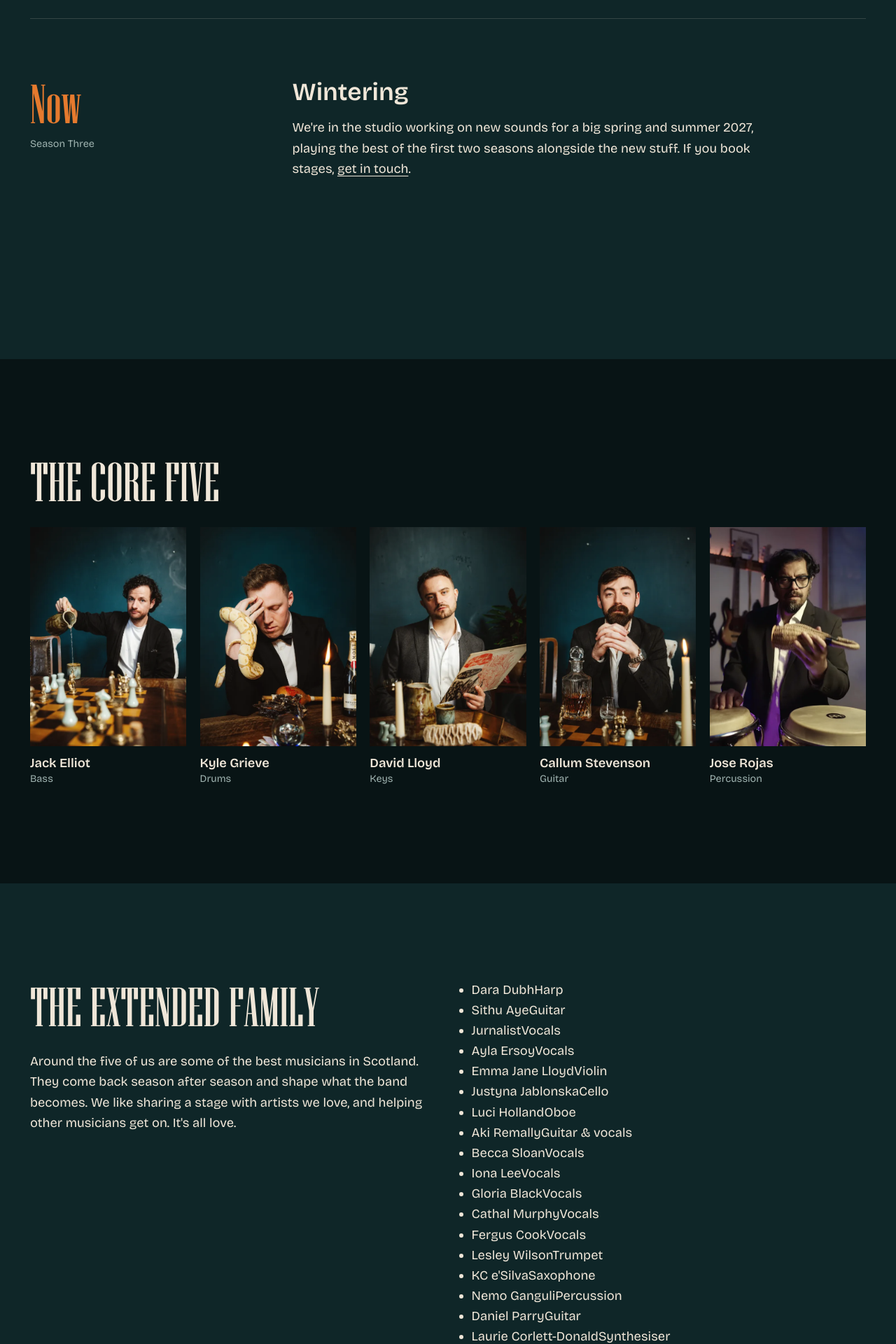
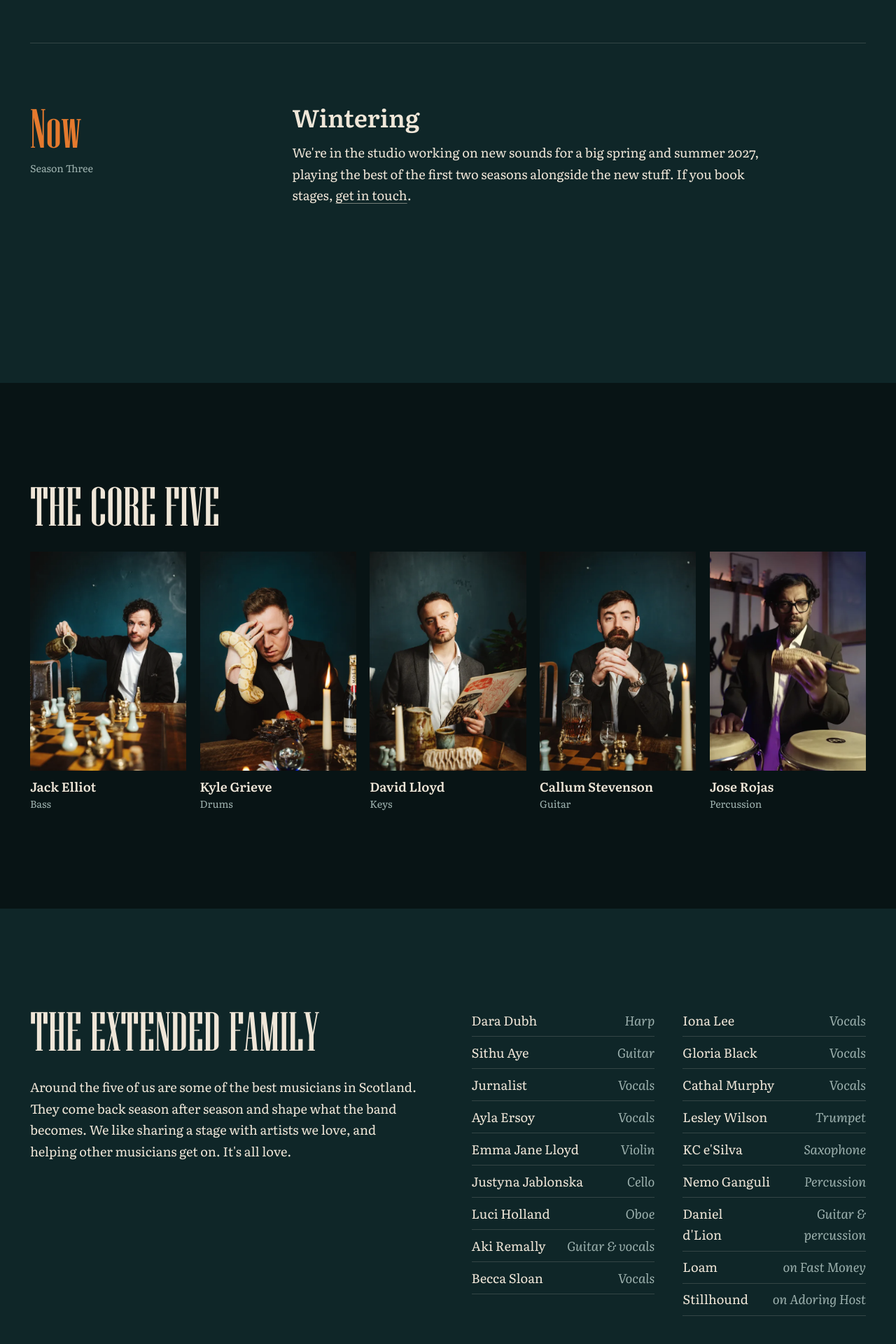
Before and after one commit to JackOsc/SK_website, a WordPress theme: template slowkarma/page-story.php in a window 1280 px wide. Shown: the part 4080-6000 px from the top of the page at 70% size. Run offline with PHP 8.4 and a stand-in for WordPress, Linux system fonts and the light colour scheme; the site name, menu and one post (Sample post) are stand-ins, and other content is empty.

Commit message:
Theme v1.3: Literata body type, linked extended family
- Body and voice lines set in Literata (replaces Bricolage and Fraunces)
- Collaborator names link to their own sites in the home family list,
  the Story roster and the finale credits
- Laurie Corlett-Donald and Fergus Cook credited as Stillhound; Daniel
  Parry credited as Daniel d'Lion, with no duplicates
- Restore Story roster styles

Co-Authored-By: Claude Opus 5.5 <noreply@anthropic.com>
Claude-Session: https://claude.ai/code/session_01XxGS2FxdE2QKWtPEBjf6Sg

```diff
--- a/slowkarma/assets/css/main.css
+++ b/slowkarma/assets/css/main.css
@@ -4,7 +4,7 @@
    (from the logo), Liquid Room gold, bone paper. Season One switches to the
    Voodoo Rooms poster's ink blue and cream.
    Type: Niagara Solid (the band's face) for headings and knockouts,
-   Bricolage Grotesque for reading, Fraunces italic for the band's voice.
+   Literata for reading, Literata italic for the band's voice.
    ========================================================================== */
 
 :root {
@@ -25,8 +25,8 @@
 	--accent-solid: var(--robe);
 
 	--display: "Niagara Solid", "Niagara", "Bodoni 72 Oldstyle", "Arial Narrow", sans-serif;
-	--sans: "Bricolage Grotesque", system-ui, -apple-system, "Segoe UI", Roboto, sans-serif;
-	--voice: "Fraunces", "Iowan Old Style", Georgia, serif;
+	--sans: "Literata", "Iowan Old Style", Georgia, serif;
+	--voice: "Literata", "Iowan Old Style", Georgia, serif;
 
 	--step--1: clamp(0.84rem, 0.82rem + 0.1vw, 0.9rem);
 	--step-0: clamp(1.02rem, 0.98rem + 0.2vw, 1.14rem);
@@ -82,7 +82,8 @@ body {
 	color: var(--ink);
 	font-family: var(--sans);
 	font-size: var(--step-0);
-	line-height: 1.6;
+	line-height: 1.68;
+	font-variant-numeric: oldstyle-nums;
 	-webkit-font-smoothing: antialiased;
 	-moz-osx-font-smoothing: grayscale;
 	overflow-x: clip;
@@ -114,6 +115,7 @@ img {
 a {
 	color: inherit;
 	text-decoration-thickness: 1px;
+	text-decoration-color: color-mix(in srgb, currentColor 45%, transparent);
 	text-underline-offset: 0.2em;
 }
 
@@ -2281,3 +2283,64 @@ body.menu-open .menu-toggle {
 		animation-duration: 0.01ms !important;
 	}
 }
+
+/* Linked names in the family lists */
+.person {
+	text-decoration: none;
+	background-image: linear-gradient(var(--accent), var(--accent));
+	background-size: 0 1px;
+	background-position: 0 100%;
+	background-repeat: no-repeat;
+	transition: background-size 0.3s var(--ease), color 0.2s;
+}
+
+.person:hover,
+.person:focus-visible {
+	color: var(--accent);
+	background-size: 100% 1px;
+}
+
+.family__list .person {
+	background-size: 0 0.06em;
+}
+
+.family__list .person:hover {
+	background-size: 100% 0.06em;
+}
+
+.tnum,
+.credits,
+.fact__big,
+.run {
+	font-variant-numeric: lining-nums tabular-nums;
+}
+
+/* Extended family roster (Story page) */
+.roster {
+	list-style: none;
+	margin: 0;
+	padding: 0;
+	columns: 2;
+	column-gap: 2.5rem;
+}
+
+.roster li {
+	break-inside: avoid;
+	display: flex;
+	justify-content: space-between;
+	gap: 1rem;
+	padding-block: 0.45rem;
+	border-bottom: 1px solid var(--line);
+}
+
+.roster li span:last-child {
+	color: var(--muted);
+	font-style: italic;
+	text-align: right;
+}
+
+@media (max-width: 560px) {
+	.roster {
+		columns: 1;
+	}
+}
--- a/slowkarma/assets/fonts/OFL-NOTICE.txt
+++ b/slowkarma/assets/fonts/OFL-NOTICE.txt
@@ -1,6 +1,5 @@
 Fonts in this folder:
-- Bricolage Grotesque (c) The Bricolage Grotesque Project Authors. SIL Open Font License 1.1 (OFL-bricolage.txt).
-- Fraunces (c) The Fraunces Project Authors (Undercase Type). SIL Open Font License 1.1 (OFL-fraunces.txt).
-  Both subset to Latin and converted to WOFF.
+- Literata (c) The Literata Project Authors (TypeTogether). SIL Open Font License 1.1 (OFL-literata.txt).
+  Subset to Latin and converted to WOFF.
 - Niagara Solid (c) The Font Bureau / Tobias Frere-Jones. Commercial font supplied by Slow Karma;
   web use requires a webfont licence from the rights holder (Monotype / Font Bureau).
--- a/slowkarma/assets/fonts/OFL-fraunces.txt
+++ b/slowkarma/assets/fonts/OFL-literata.txt
@@ -1,4 +1,4 @@
-Copyright 2018 The Fraunces Project Authors (https://github.com/undercasetype/Fraunces)
+Copyright 2017 The Literata Project Authors (https://github.com/googlefonts/literata)
 
 This Font Software is licensed under the SIL Open Font License, Version 1.1.
 This license is copied below, and is also available with a FAQ at:
--- a/slowkarma/front-page.php
+++ b/slowkarma/front-page.php
@@ -129,7 +129,7 @@ $sk_twin     = $sk_releases[0];
 		<h2 id="family-title" class="h-section">The extended family</h2>
 		<ul class="family__list">
 			<?php foreach ( sk_family() as $sk_f ) : ?>
-				<li><span class="family__name"><?php echo esc_html( $sk_f[0] ); ?></span> <span class="family__role"><?php echo esc_html( $sk_f[1] ); ?></span></li>
+				<li><span class="family__name"><?php echo sk_person( $sk_f[0] ); // phpcs:ignore ?></span> <span class="family__role"><?php echo esc_html( $sk_f[1] ); ?></span></li>
 			<?php endforeach; ?>
 		</ul>
 		<p class="family__love">It's all love.</p>
--- a/slowkarma/functions.php
+++ b/slowkarma/functions.php
@@ -7,7 +7,7 @@
 
 defined( 'ABSPATH' ) || exit;
 
-define( 'SK_VERSION', '1.2.0' );
+define( 'SK_VERSION', '1.3.0' );
 
 require get_template_directory() . '/inc/data.php';
 require get_template_directory() . '/inc/helpers.php';
@@ -59,7 +59,7 @@ add_action( 'wp_enqueue_scripts', 'sk_assets', 20 );
  * Preload the fonts used above the fold.
  */
 function sk_preload() {
-	foreach ( array( 'niagara-solid', 'bricolage-400' ) as $font ) {
+	foreach ( array( 'niagara-solid', 'literata-400' ) as $font ) {
 		printf(
 			'<link rel="preload" href="%s" as="font" type="font/woff" crossorigin>' . "\n",
 			esc_url( sk_asset( 'fonts/' . $font . '.woff' ) )
@@ -78,9 +78,9 @@ add_action( 'wp_head', 'sk_preload', 1 );
 function sk_font_faces() {
 	$fonts = array(
 		array( 'Niagara Solid', 'niagara-solid', 400, 'normal' ),
-		array( 'Bricolage Grotesque', 'bricolage-400', 400, 'normal' ),
-		array( 'Bricolage Grotesque', 'bricolage-600', 600, 'normal' ),
-		array( 'Fraunces', 'fraunces-400i', 400, 'italic' ),
+		array( 'Literata', 'literata-400', 400, 'normal' ),
+		array( 'Literata', 'literata-600', 600, 'normal' ),
+		array( 'Literata', 'literata-400i', 400, 'italic' ),
 	);
 	$css = '';
 	foreach ( $fonts as $f ) {
--- a/slowkarma/inc/data.php
+++ b/slowkarma/inc/data.php
@@ -116,13 +116,10 @@ function sk_family() {
 		array( 'Iona Lee', 'Vocals' ),
 		array( 'Gloria Black', 'Vocals' ),
 		array( 'Cathal Murphy', 'Vocals' ),
-		array( 'Fergus Cook', 'Vocals' ),
 		array( 'Lesley Wilson', 'Trumpet' ),
 		array( 'KC e\'Silva', 'Saxophone' ),
 		array( 'Nemo Ganguli', 'Percussion' ),
-		array( 'Daniel Parry', 'Guitar' ),
-		array( 'Laurie Corlett-Donald', 'Synthesiser' ),
-		array( 'Daniel d\'Lion', 'Percussion' ),
+		array( 'Daniel d\'Lion', 'Guitar & percussion' ),
 		array( 'Loam', 'on Fast Money' ),
 		array( 'Stillhound', 'on Adoring Host' ),
 	);
@@ -381,19 +378,18 @@ function sk_finales() {
 			'guests'  => array(
 				array( 'Dara Dubh', 'Harp' ),
 				array( 'Ayla Ersoy', 'Vocals' ),
-				array( 'Fergus Cook', 'Vocals' ),
-				array( 'Laurie Corlett-Donald', 'Synthesiser' ),
+				array( 'Stillhound', 'Vocals & synthesiser' ),
 				array( 'Jurnalist', 'Vocals' ),
 				array( 'Lesley Wilson', 'Trumpet' ),
 				array( 'KC e\'Silva', 'Saxophone' ),
 				array( 'Nemo Ganguli', 'Percussion' ),
 				array( 'Sithu Aye', 'Guitar' ),
-				array( 'Daniel Parry', 'Guitar' ),
+				array( 'Daniel d\'Lion', 'Guitar' ),
 				array( 'Emma Jane Lloyd', 'Violin' ),
 				array( 'Justyna Jablonska', 'Cello' ),
 			),
 			'set'     => array( 'Gold Aura', 'Still Here', 'Drifting Away', 'Adoring Host', 'Tea Ceremony', 'Love Jones (cover)', 'Price Check', 'Playing For Keeps', 'Ride Out', 'Hot Club', 'Sober', 'Everything Everywhere' ),
-			'thanks'  => 'Daniel Parry, Laurence De Clippele, Fergus Cook, Jamie McLardy, The Voodoo Rooms, and most importantly everyone who came along to a very special evening.',
+			'thanks'  => 'Daniel d\'Lion, Laurence De Clippele, Fergus Cook, Jamie McLardy, The Voodoo Rooms, and most importantly everyone who came along to a very special evening.',
 		),
 		2 => array(
 			'venue'   => 'The Liquid Room',
@@ -482,3 +478,29 @@ function sk_season_two_run() {
 		array( 'title' => 'Remix EP', 'out' => false ),
 	);
 }
+
+/**
+ * Where to find the extended family. Names in lists link here.
+ */
+function sk_people_links() {
+	return array(
+		'Dara Dubh'         => 'https://www.daraplaysharp.com/',
+		'Sithu Aye'         => 'https://sithuaye.scot/',
+		'Jurnalist'         => 'https://www.youtube.com/@jurnalist_',
+		'Ayla Ersoy'        => 'https://www.instagram.com/dreamonenight/',
+		'Emma Jane Lloyd'   => 'https://emmajanelloyd.com/',
+		'Justyna Jablonska' => 'https://justynacello.com/home',
+		'Luci Holland'      => 'https://luciholland.com/',
+		'Aki Remally'       => 'https://akiremally.com/',
+		'Becca Sloan'       => 'https://www.instagram.com/beccasloan_',
+		'Iona Lee'          => 'https://www.ionalee.com/',
+		'Gloria Black'      => 'https://www.instagram.com/glo.black/',
+		'Cathal Murphy'     => 'https://www.instagram.com/cathalmurphy_music',
+		'Lesley Wilson'     => 'https://www.instagram.com/wilson_imsorry/',
+		'KC e\'Silva'       => 'https://www.instagram.com/kclou_25/',
+		'Nemo Ganguli'      => 'https://www.youtube.com/watch?v=K6V4MWsHqoU&t=249',
+		'Daniel d\'Lion'    => 'https://open.spotify.com/artist/6MWP6N6l5uQ3vFbmLLAwYs',
+		'Loam'              => 'https://loam-music.bandcamp.com/',
+		'Stillhound'        => 'https://stillhound.start.page/',
+	);
+}
--- a/slowkarma/inc/helpers.php
+++ b/slowkarma/inc/helpers.php
@@ -394,3 +394,16 @@ function sk_reel( $title, $items, $note = '' ) {
 	<?php
 	return ob_get_clean();
 }
+
+/**
+ * A collaborator's name, linked to their site if we have one.
+ *
+ * @param string $name Name.
+ */
+function sk_person( $name ) {
+	$links = sk_people_links();
+	if ( empty( $links[ $name ] ) ) {
+		return esc_html( $name );
+	}
+	return sprintf( '<a class="person" href="%1$s" target="_blank" rel="noopener">%2$s</a>', esc_url( $links[ $name ] ), esc_html( $name ) );
+}
--- a/slowkarma/page-story.php
+++ b/slowkarma/page-story.php
@@ -123,7 +123,7 @@ echo sk_page_hero( // phpcs:ignore
 		</div>
 		<ul class="roster">
 			<?php foreach ( sk_family() as $sk_f ) : ?>
-				<li><span><?php echo esc_html( $sk_f[0] ); ?></span><span><?php echo esc_html( $sk_f[1] ); ?></span></li>
+				<li><span><?php echo sk_person( $sk_f[0] ); // phpcs:ignore ?></span><span><?php echo esc_html( $sk_f[1] ); ?></span></li>
 			<?php endforeach; ?>
 		</ul>
 	</div>
--- a/slowkarma/style.css
+++ b/slowkarma/style.css
@@ -3,7 +3,7 @@ Theme Name: Slow Karma
 Theme URI: https://slowkarma.uk
 Author: Slow Karma
 Description: Custom theme for Slow Karma: band home, Seasons story, videos, music and electronic press kit. Hand-built, no page builder, no jQuery.
-Version: 1.2.0
+Version: 1.3.0
 Requires at least: 6.4
 Tested up to: 6.9
 Requires PHP: 7.4
--- a/slowkarma/template-parts/finale-credits.php
+++ b/slowkarma/template-parts/finale-credits.php
@@ -39,7 +39,7 @@ $sk_lineup = 1 === $sk_season ? sk_members_s1() : array_map(
 			<h3><?php echo 2 === $sk_season ? 'Guest musicians, in order of appearance' : 'Guest musicians'; ?></h3>
 			<dl class="credits__pairs">
 				<?php foreach ( $sk_f['guests'] as $sk_p ) : ?>
-					<dt><?php echo esc_html( $sk_p[0] ); ?></dt><dd><?php echo esc_html( $sk_p[1] ); ?></dd>
+					<dt><?php echo sk_person( $sk_p[0] ); // phpcs:ignore ?></dt><dd><?php echo esc_html( $sk_p[1] ); ?></dd>
 				<?php endforeach; ?>
 			</dl>
 		</div>
```
Also changed, not shown: slowkarma/assets/fonts/OFL-bricolage.txt (deleted, +0 -93 lines), README.md, slowkarma/assets/fonts/bricolage-400.woff (deleted), slowkarma/assets/fonts/bricolage-600.woff (deleted), slowkarma/assets/fonts/fraunces-400i.woff (deleted), slowkarma/assets/fonts/literata-400.woff (added), slowkarma/assets/fonts/literata-400i.woff (added), slowkarma/assets/fonts/literata-600.woff (added).
